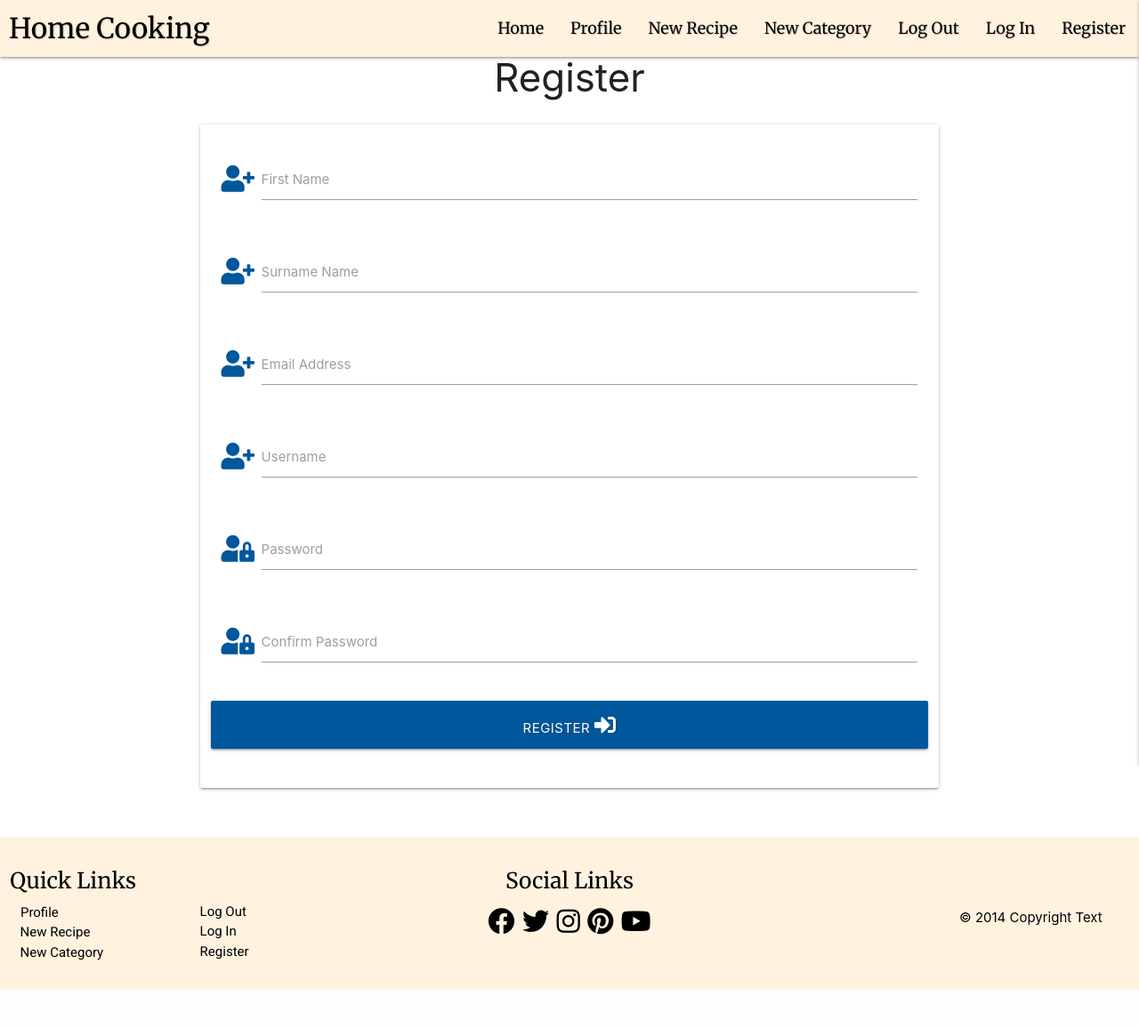
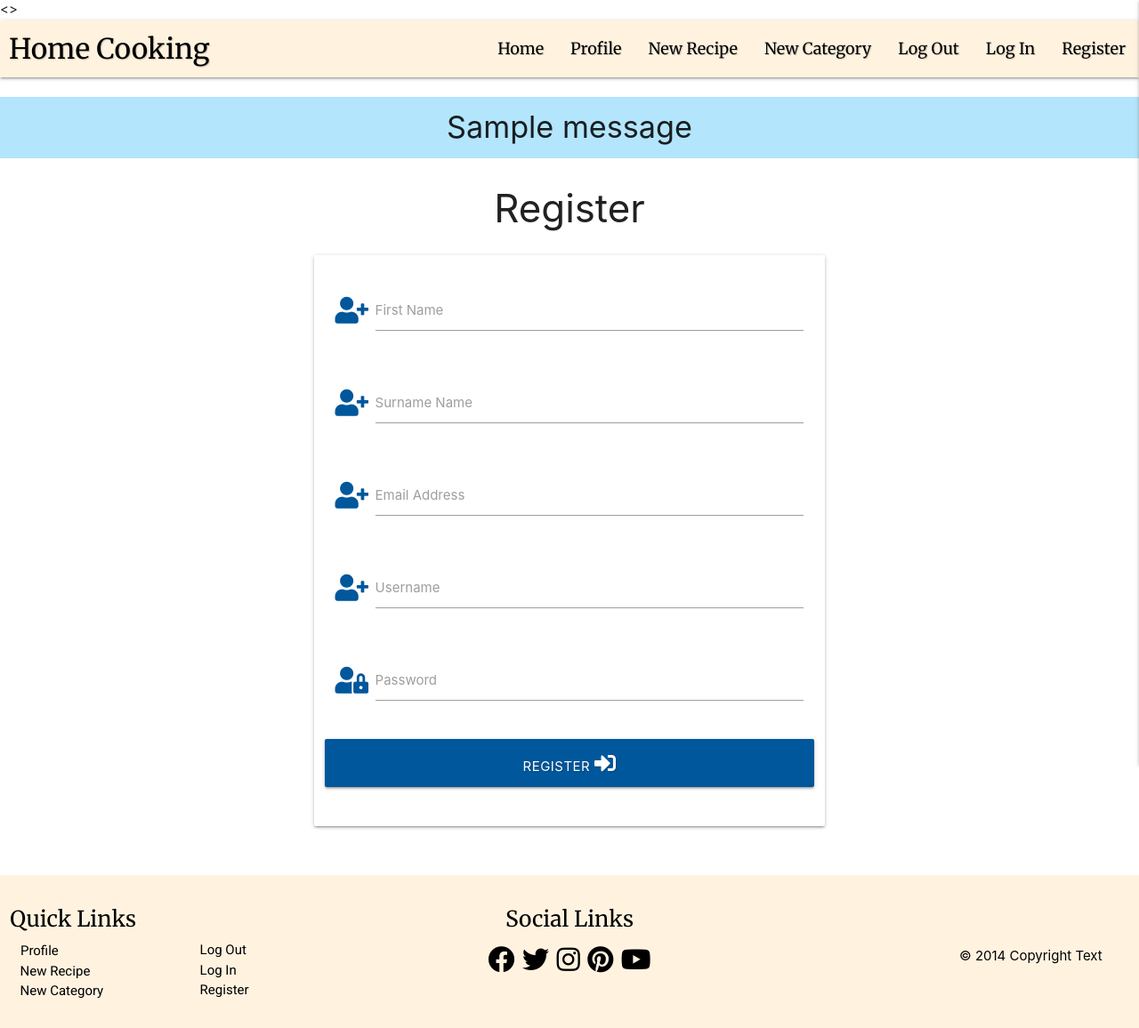
Before and after one commit to adnanmuhtadi/milestone-project-3, a Flask app: template templates/registration.html in a window 1280 px wide. Shown: the whole page at 89% size. Before the commit the page ends 1112 px from the top, so only its background shows below. Run offline with Flask 2, Linux system fonts and the light colour scheme; the template is opened without the code that fills it, so the values that code supplies are empty; one stand-in notice (Sample message) is shown; some libraries are stand-ins or nearby versions.

Commit message:
Mod - Functionality of the registration page
Added the functionality for the registration with the styling and validation.

```diff
--- a/app.py
+++ b/app.py
@@ -26,7 +26,7 @@ def get_recipes():
     return render_template("recipes.html", recipes=recipes)
 
 
-@app.route("/register", methods=["GET", "POST"])
+@app.route("/registration", methods=["GET", "POST"])
 def registration():
     if request.method == "POST":
         # checking if username already exists in the db
@@ -40,8 +40,18 @@ def registration():
 
         # data from the form will post acting as the post method
         registration = {
-            "username": request.form.get("username")
+            "fname": request.form.get("fname").lower(),
+            "sname": request.form.get("sname").lower(),
+            "email": request.form.get("email").lower(),
+            "username": request.form.get("username").lower(),
+            "password": generate_password_hash(request.form.get("password"))
+            # "cpassword": generate_password_hash(request.form.get("cpassword"))
         }
+        mongo.db.users.insert_one(registration)
+
+        session["user"] = request.form.get("username").lower()
+        flash("Registration Successful!")
+
     return render_template("registration.html")
 
 
--- a/static/css/style.css
+++ b/static/css/style.css
@@ -36,6 +36,10 @@ nav ul a {
     margin: 0;
     padding: 0;
     text-align: center;
+}
+
+.notification-flash h4 {
+    line-height: 2;
 }
 
 div.registration-bg-image {
--- a/templates/base.html
+++ b/templates/base.html
@@ -20,7 +20,7 @@
 
     <title>Task Manager</title>
 </head>
-<body>
+<>
 
     <header>
         <nav class="nav-extended text-shadow orange lighten-5">
@@ -53,8 +53,23 @@
         </ul>
     </header>
 
-    {% block content %}
-    {% endblock %}
+    <section>
+        <!-- Flash messages -->
+        {% with messages = get_flashed_messages() %}
+            {% if messages %}
+                {% for message in messages %}
+                    <div class="row notification-flash">
+                        <h4 class="light-blue lighten-4 center-align">{{ message }}</h4>
+                    </div>
+                {% endfor %}
+            {% endif %}
+        {% endwith %}
+    </section>
+
+    <main class="container">
+        {% block content %}
+        {% endblock %}
+    </main>
 
     <footer class="page-footer black-text orange lighten-5">
             <div class="row">
--- a/templates/registration.html
+++ b/templates/registration.html
@@ -36,7 +36,8 @@
                 <div class="row">
 					<div class="input-field col s12">
 						<i class="fas fa-user-plus prefix light-blue-text text-darken-4"></i>
-						<input id="username" name="username" type="text" class="validate">
+						<input id="username" name="username" type="text" minlength="5"
+                            maxlength="15" pattern="^[a-zA-Z0-9]{5,15}$" class="validate" required>
 						<label for="username">Username</label>
 					</div>
                 </div>
@@ -44,18 +45,19 @@
                 <div class="row">
                     <div class="input-field col s12">
 						<i class="fas fa-user-lock prefix light-blue-text text-darken-4"></i>
-                        <input id="password" name="password" type="password" class="validate">
+                        <input id="password" name="password" type="password" inlength="5"
+                            maxlength="15" pattern="^[a-zA-Z0-9]{5,15}$" class="validate" required>
                         <label for="password">Password</label>
                     </div>
                 </div>
-                <!-- Confirm passowrd placeholder -->
+                <!-- Confirm passowrd placeholder
                 <div class="row">
                     <div class="input-field col s12">
 						<i class="fas fa-user-lock prefix light-blue-text text-darken-4"></i>
                         <input id="cpassword" name="cpassword" type="password" class="validate">
                         <label for="cpassword">Confirm Password</label>
                     </div>
-                </div>
+                </div>-->
                 <!-- register button placeholder-->
                 <div class="row">
                     <button type="submit" class="col s12 btn-large light-blue darken-4 text-shadow">
```
